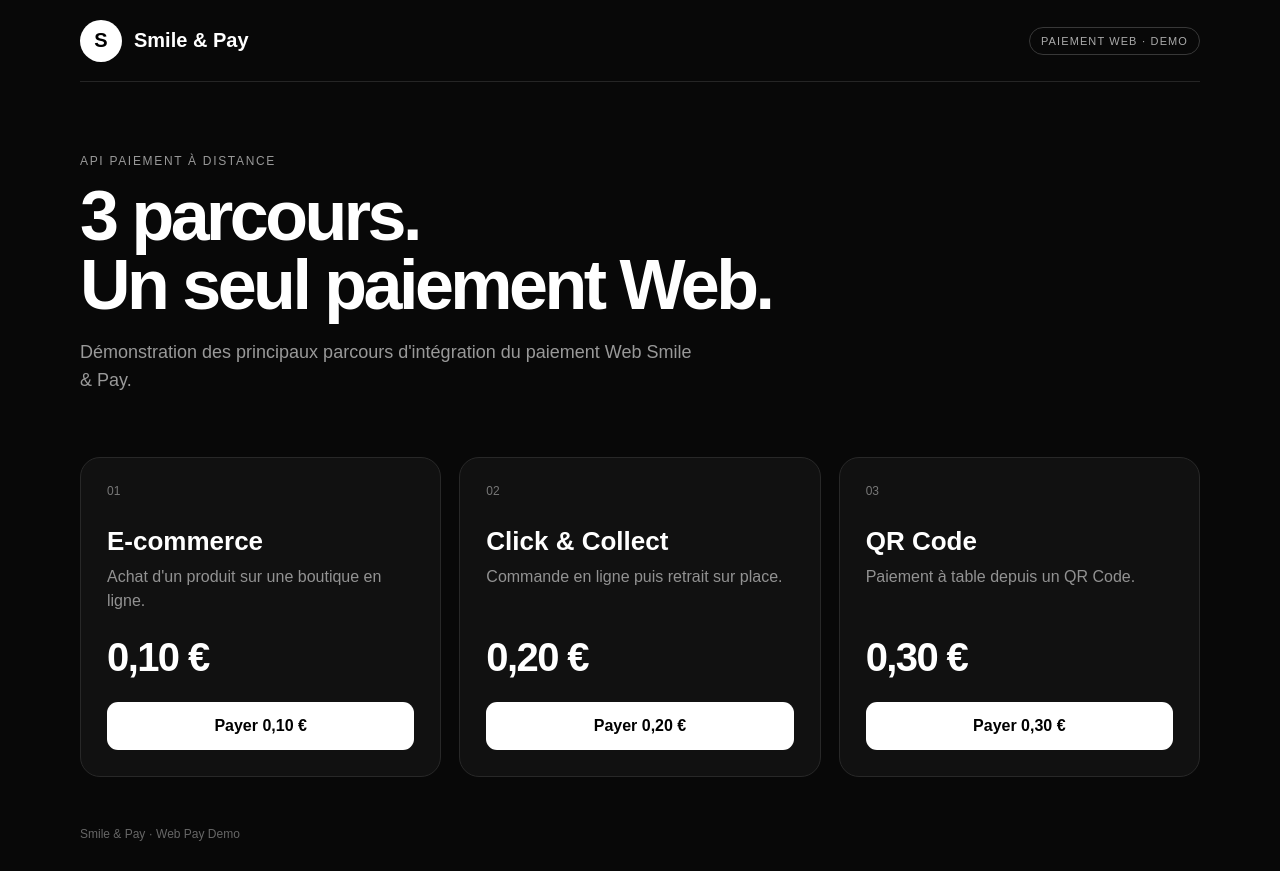
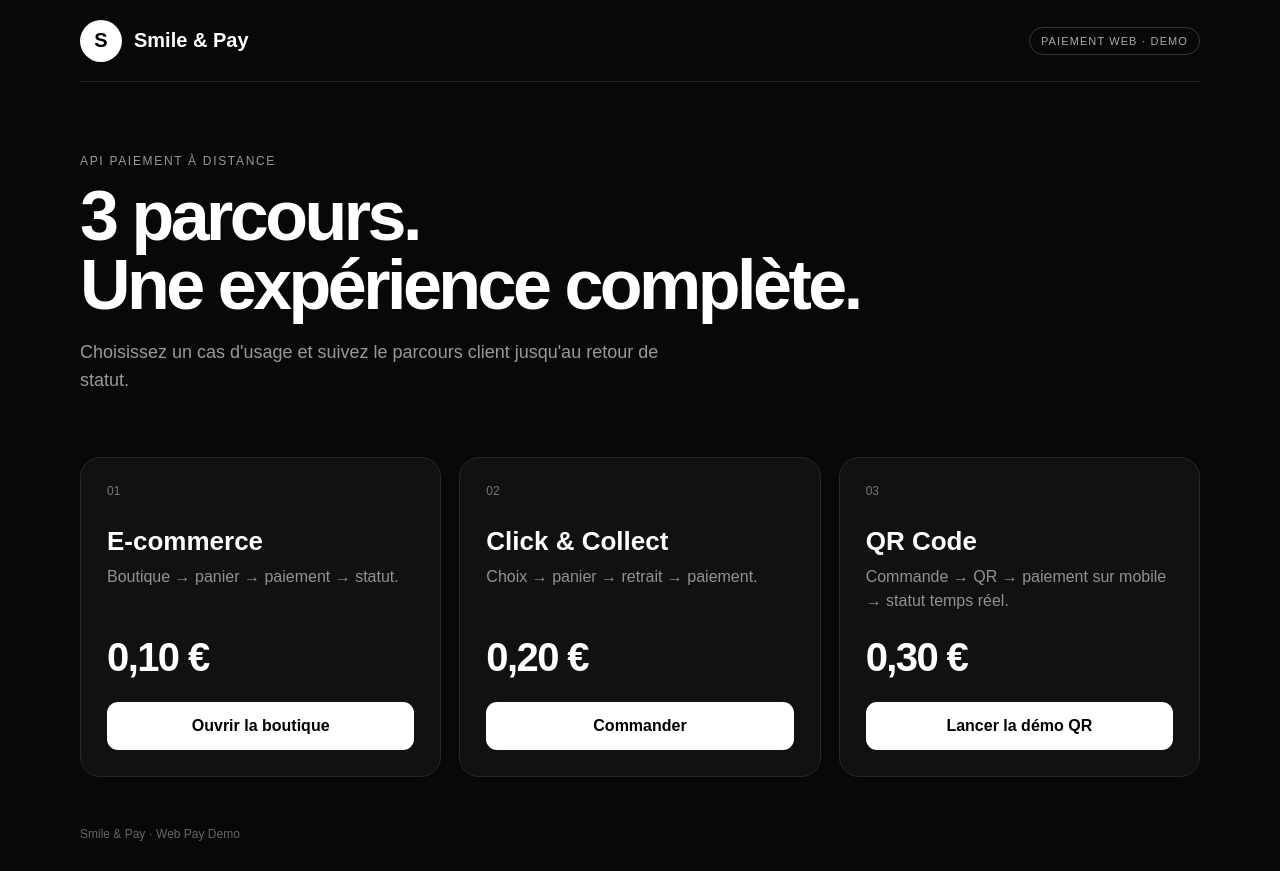
Before and after one commit to ashleyappadoo/smileandpaywebapp, a Next.js app: page / in a window 1280 px wide. Built offline with nearby package versions, Linux system fonts and the light colour scheme.

Commit message:
Add complete demo user journeys

```diff
--- a/app/page.js
+++ b/app/page.js
@@ -1,33 +1,6 @@
-const demos = [
-  { n:"01", title:"E-commerce", text:"Achat d'un produit sur une boutique en ligne.", price:"0,10 €", usecase:"ecommerce" },
-  { n:"02", title:"Click & Collect", text:"Commande en ligne puis retrait sur place.", price:"0,20 €", usecase:"click-collect" },
-  { n:"03", title:"QR Code", text:"Paiement à table depuis un QR Code.", price:"0,30 €", usecase:"qrcode" }
+const demos=[
+ {n:"01",title:"E-commerce",text:"Boutique → panier → paiement → statut.",price:"0,10 €",href:"/ecommerce",cta:"Ouvrir la boutique"},
+ {n:"02",title:"Click & Collect",text:"Choix → panier → retrait → paiement.",price:"0,20 €",href:"/click-collect",cta:"Commander"},
+ {n:"03",title:"QR Code",text:"Commande → QR → paiement sur mobile → statut temps réel.",price:"0,30 €",href:"/qr",cta:"Lancer la démo QR"}
 ];
-
-export default function Home() {
-  return (
-    <main className="wrap">
-      <header className="top">
-        <div className="brand"><span className="mark">S</span> Smile & Pay</div>
-        <span className="pill">PAIEMENT WEB · DEMO</span>
-      </header>
-      <section className="hero">
-        <div className="eyebrow">API PAIEMENT À DISTANCE</div>
-        <h1>3 parcours.<br/>Un seul paiement Web.</h1>
-        <p>Démonstration des principaux parcours d'intégration du paiement Web Smile & Pay.</p>
-      </section>
-      <section className="grid">
-        {demos.map(d => (
-          <article className="card" key={d.usecase}>
-            <span className="num">{d.n}</span>
-            <h2>{d.title}</h2>
-            <p>{d.text}</p>
-            <div className="price">{d.price}</div>
-            <a className="btn" href={"/api/payment/init?usecase="+d.usecase}>Payer {d.price}</a>
-          </article>
-        ))}
-      </section>
-      <footer className="foot">Smile & Pay · Web Pay Demo</footer>
-    </main>
-  );
-}
+export default function Home(){return <main className="wrap"><header className="top"><div className="brand"><span className="mark">S</span> Smile & Pay</div><span className="pill">PAIEMENT WEB · DEMO</span></header><section className="hero"><div className="eyebrow">API PAIEMENT À DISTANCE</div><h1>3 parcours.<br/>Une expérience complète.</h1><p>Choisissez un cas d'usage et suivez le parcours client jusqu'au retour de statut.</p></section><section className="grid">{demos.map(d=><article className="card" key={d.href}><span className="num">{d.n}</span><h2>{d.title}</h2><p>{d.text}</p><div className="price">{d.price}</div><a className="btn" href={d.href}>{d.cta}</a></article>)}</section><footer className="foot">Smile & Pay · Web Pay Demo</footer></main>}
```
